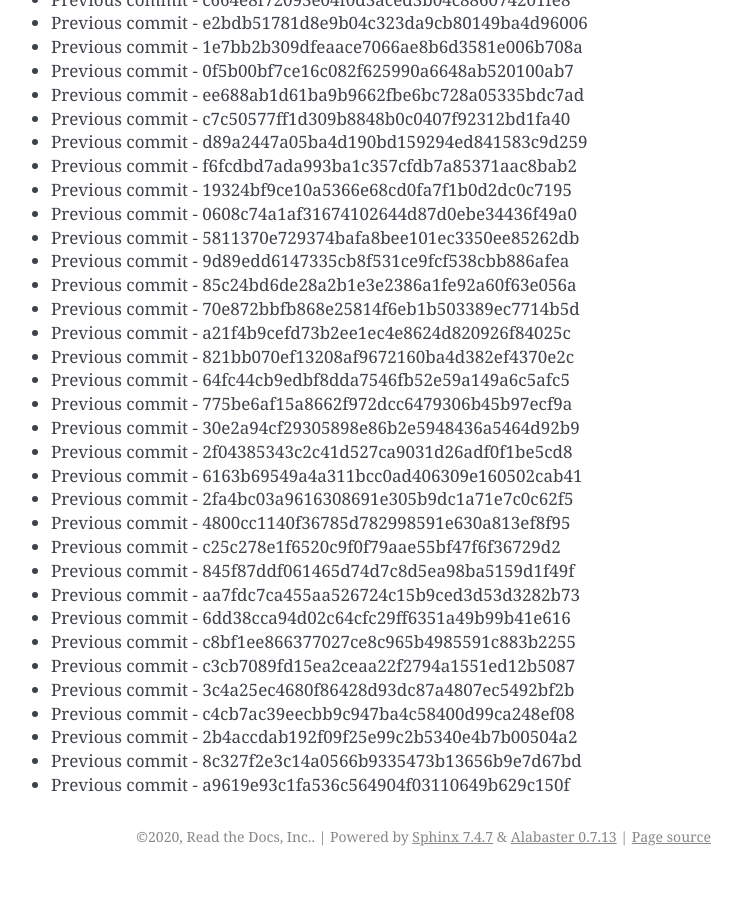
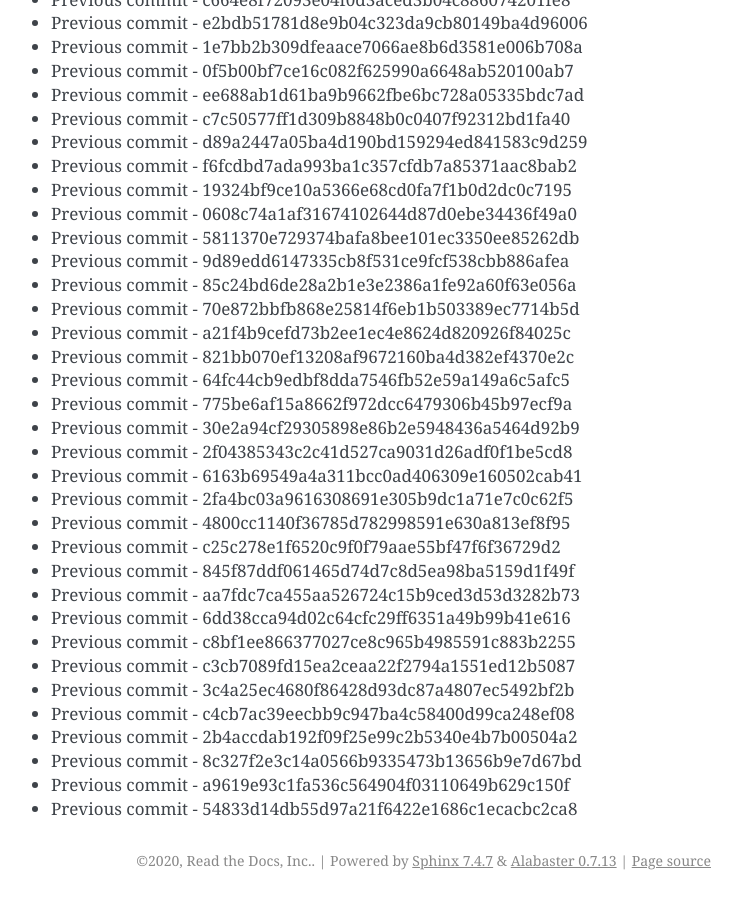
Before and after one commit to readthedocs/rtd-git-stresstest, a Sphinx documentation site: the page built from docs/updates.rst, in a window 1280 px wide and 900 px high, scrolled down 83469 px. Shown: the whole window, without its empty margins (399-1141 px from the left). Built offline with Sphinx 7.4.7, drawn with Linux system fonts in a browser that asks for light colours; before the commit the page ends 84345 px from its top, so only the background shows below that.

Commit message:
Generating commit from previous: 54833d14db55d97a21f6422e1686c1ecacbc2ca8

```diff
--- a/docs/updates.rst
+++ b/docs/updates.rst
@@ -3539,3 +3539,4 @@ It can be tested for any performance characteristics.
 * Previous commit - 2b4accdab192f09f25e99c2b5340e4b7b00504a2
 * Previous commit - 8c327f2e3c14a0566b9335473b13656b9e7d67bd
 * Previous commit - a9619e93c1fa536c564904f03110649b629c150f
+* Previous commit - 54833d14db55d97a21f6422e1686c1ecacbc2ca8
```
